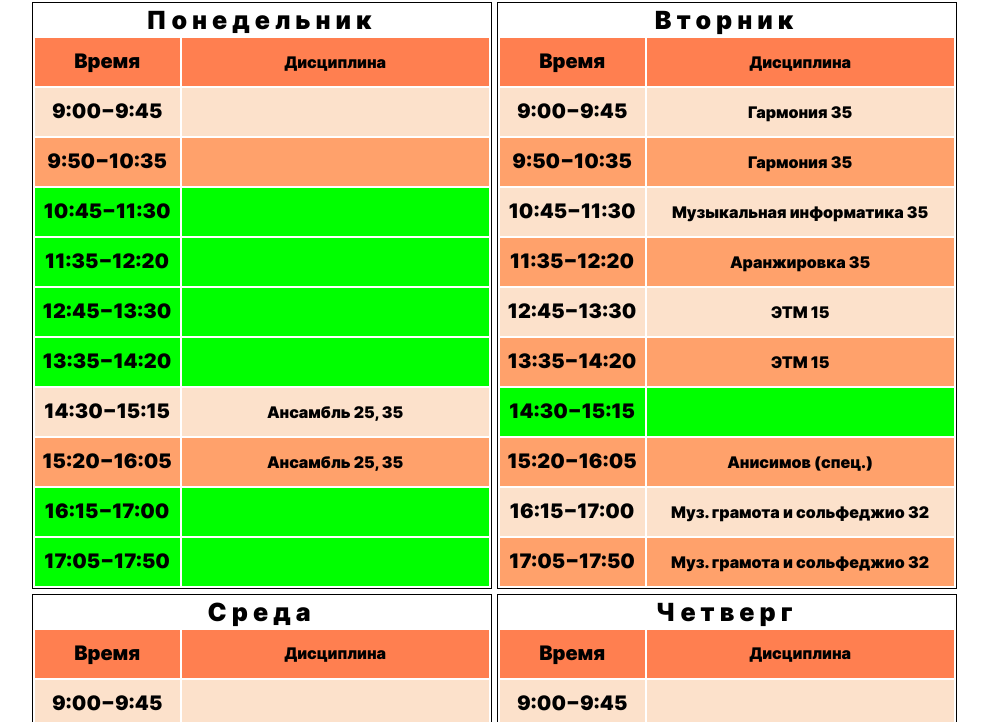
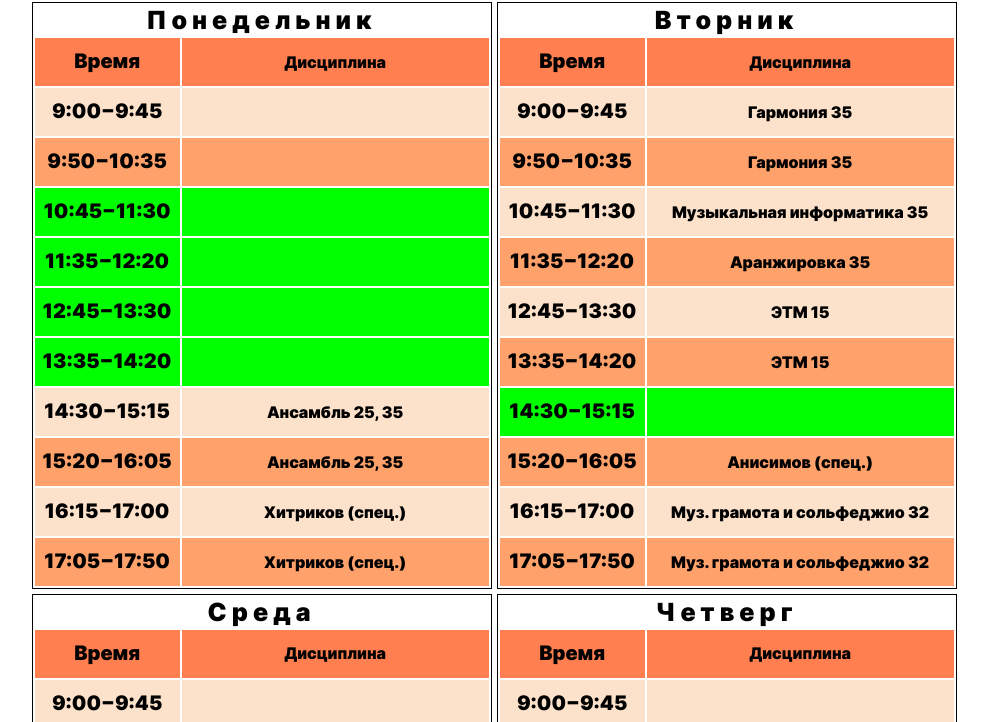
Before and after one commit to bxnchxfxtxms/tkk_schedule, a plain HTML site: page index.html in a window 1280 px wide. Shown: the part 78-800 px from the top of the page, without its empty margins (146-1134 px from the left). Drawn offline with Linux system fonts and the light colour scheme; files whose address does not match are found by name.

Commit message:
2022/2023 update

```diff
--- a/index.html
+++ b/index.html
@@ -48,13 +48,13 @@
                 <tr class="row row_type_even">
                     <td class="time">15:20&minus;16:05</td>
                     <td class="subject">Ансамбль 25, 35</td>
-                </tr><tr class="row row_type_odd row_type_free">
+                </tr><tr class="row row_type_odd">
                     <td class="time">16:15&minus;17:00</td>
-                    <td class="subject"></td>
+                    <td class="subject">Хитриков (спец.)</td>
                 </tr>
-                <tr class="row row_type_even row_type_free">
+                <tr class="row row_type_even">
                     <td class="time">17:05&minus;17:50</td>
-                    <td class="subject"></td>
+                    <td class="subject">Хитриков (спец.)</td>
                 </tr>
         </table>
         <table>
```
